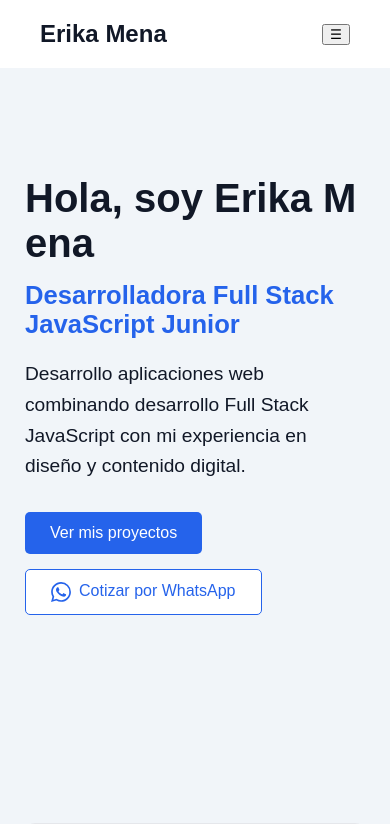
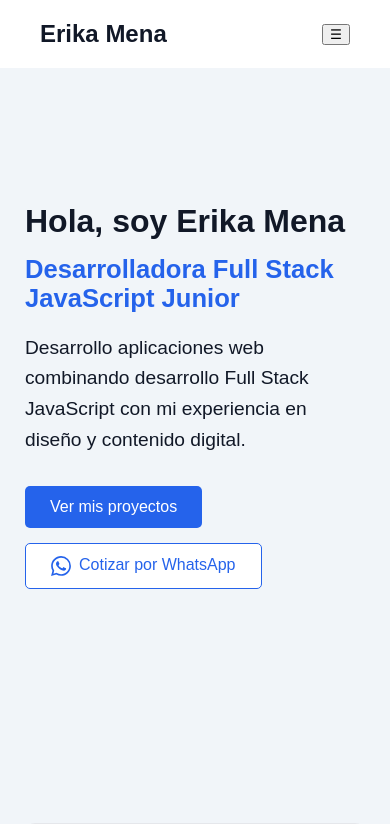
Before and after one commit to ErikaMenawebdev/portfolio, a React (Vite) app: page / in a window 390 px wide. Shown: the top 824 px of the page. Built offline with nearby package versions, Linux system fonts and the light colour scheme.

Commit message:
Fix responsive hero title

```diff
--- a/src/App.css
+++ b/src/App.css
@@ -666,7 +666,7 @@ section > h2 {
   }
 
   .hero-content h1 {
-  font-size: 2.5rem;
+  font-size: 2.0rem;
   }
 
   .hero-content h2 {
@@ -734,4 +734,8 @@ section > h2 {
     width: 100%;
   }
 
+  .word {
+  white-space: nowrap;
 }
+
+}
--- a/src/components/Inicio.jsx
+++ b/src/components/Inicio.jsx
@@ -4,26 +4,37 @@ function Inicio() {
       <div className="hero-content">
 
         <h1 className="animated-title">
+
+  <span className="word">
   <span>H</span>
   <span>o</span>
   <span>l</span>
   <span>a</span>
   <span>,</span>
   <span>&nbsp;</span>
+  </span>
+
+  <span className="word">
   <span>s</span>
   <span>o</span>
   <span>y</span>
   <span>&nbsp;</span>
+  </span>
+
+  <span className="word">
   <span>E</span>
   <span>r</span>
   <span>i</span>
   <span>k</span>
   <span>a</span>
   <span>&nbsp;</span>
+  </span>
+  <span className="word">
   <span>M</span>
   <span>e</span>
   <span>n</span>
   <span>a</span>
+  </span>
 </h1>
 
 
```
